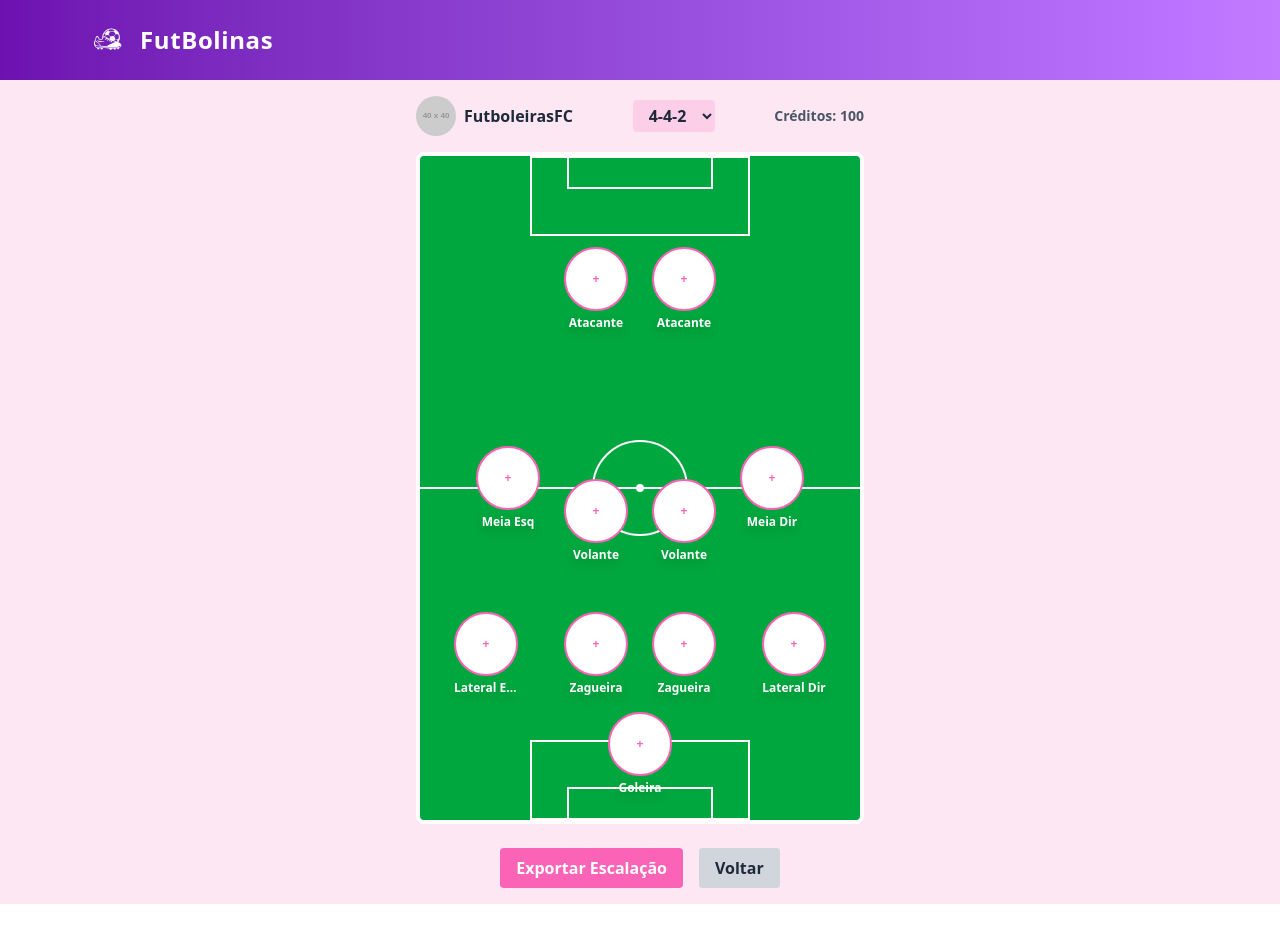
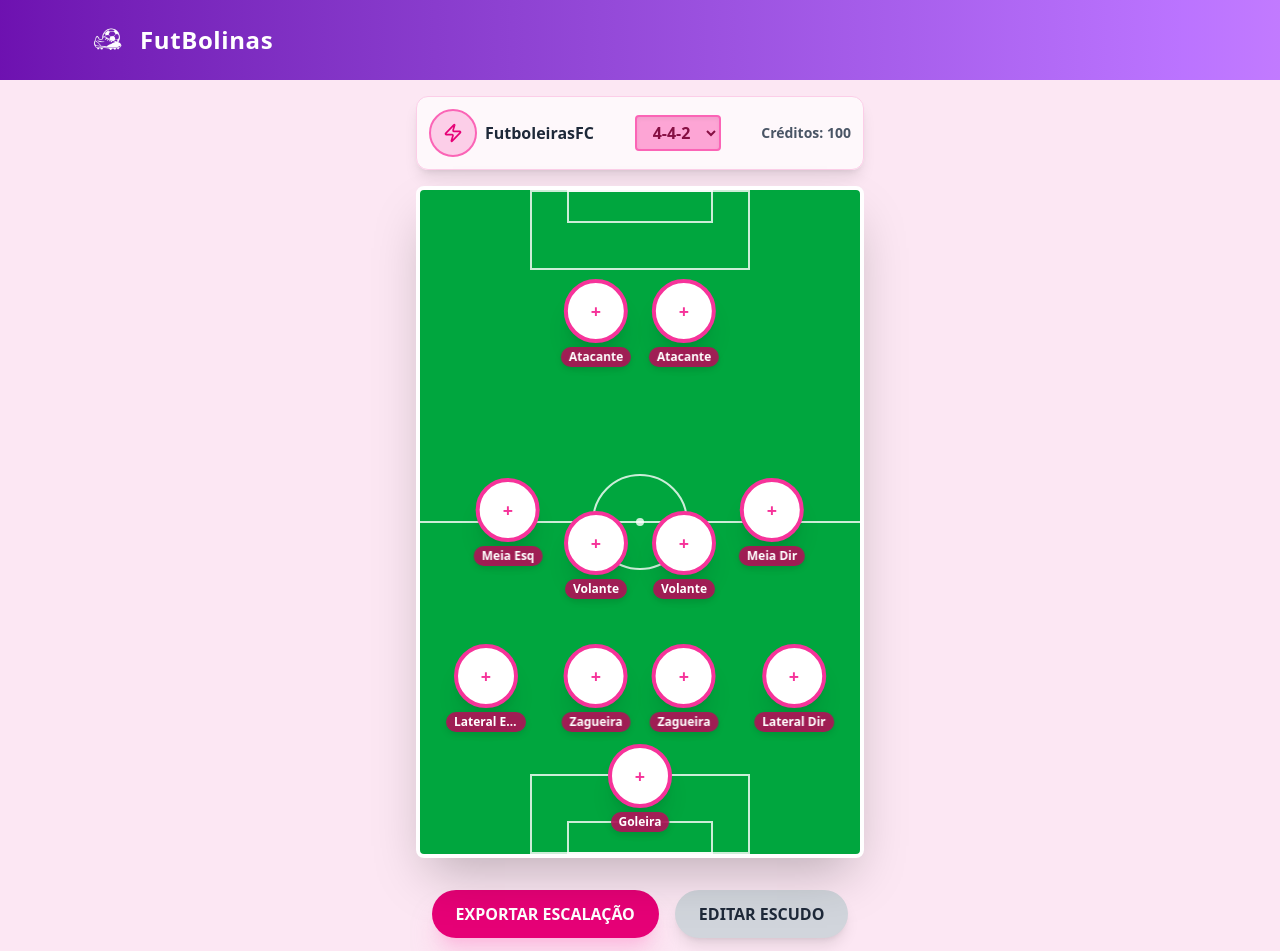
Before and after one commit to chalenge-1espg/SPRINT-3---FRONT, a React (Vite) app in the folder frontend/: page /escalacao in a window 1280 px wide. Shown: the top 951 px of the page. Before the commit the page ends 904 px from the top, so only its background shows below. Built offline with nearby package versions, Linux system fonts and the light colour scheme.

Commit message:
salvando as variaveis e nomes em escalação

```diff
--- a/frontend/src/routes/Escalacao.jsx
+++ b/frontend/src/routes/Escalacao.jsx
@@ -1,16 +1,17 @@
 // Escalacao.jsx
 import React, { useState, useEffect } from "react";
-import html2canvas from "html2canvas";
+// import html2canvas from "html2canvas"; // A função 'html2canvas' será chamada diretamente.
 import { Link } from "react-router-dom";
+import { Zap } from "lucide-react";
 
-// ✅ Imagens fixas das jogadoras
+// ✅ Imagens fixas das jogadoras (Mantido)
 const imagensFixas = {
     "Marta": "https://lendasdofutebol.com/wp-content/uploads/2023/02/perfil-marta-jogadora-optimized.jpg",
     "Bia Zaneratto": "https://f.i.uol.com.br/fotografia/2023/07/25/169031229164c01e638d798_1690312291_3x2_md.jpg",
     "Debinha": "https://img.olympics.com/images/image/private/t_1-1_300/f_auto/primary/s4j4ovxn1dfsx1bbgxd4",
     "Geyse": "https://midias.correiobraziliense.com.br/_midias/png/2023/07/18/675x450/1_geyce-28517551.png",
-  "Antonia": "https://encrypted-tbn0.gstatic.com/images?q=tbn:ANd9GcQ9BdzZ0wDIMjRKqEApPex0PGkm6wuvag8K7XA8l4YdKoFpwTWYWQusvTxWE1Zmqo9c5cU&usqp=CAU",
-  "Rafaelle": "https://encrypted-tbn2.gstatic.com/images?q=tbn:ANd9GcTqHIoaUJhAmGtTMYoTBmFDchbW_oZF2jyRZtwHQygjvlWg-P-g96eZjRjRfsgD3cQM7XQozA-4NthJGm0fe4VrJIOLE0E4iKyiaXpYMA",
+    "Antonia": "https://encrypted-tbn0.gstatic.com/images?q=tbn:ANd9GcQ9BdzZ0wDIMjRKqEApPex0PGkm6wuvag8K7XA8l4YdKoFpwTWYWQusrTxWE1Zmqo9c5cU&usqp=CAU",
+    "Rafaelle": "https://encrypted-tbn2.gstatic.com/images?q=tbn:ANd9GcTqHIoaUJhAmGtTMYoTBmFDchbW_oZF2jyRZtwHQygjvlWg-P-g96eZjRzTwHQygjvlWg-P-g96eZjRjRfsgD3cQM7XQozA-4NthJGm0fe4VrJIOLE0E4iKyiaXpYMA",
     "Andressa Alves": "https://midias.correiobraziliense.com.br/_midias/png/2023/07/18/1000x1000/1_andressa_alves-28517463.png?20230718122116",
     "Tamires": "https://pbs.twimg.com/profile_images/1813036866809028608/fdL5_Jpq_400x400.jpg",
     "Adriana": "https://s2-ge.glbimg.com/_k3V3bKJqDx-MV-lBLLPtJgr8R8=/0x0:640x506/600x0/smart/filters:gifv():strip_icc()/i.s3.glbimg.com/v1/AUTH_bc8228b6673f488aa253bbcb03c80ec5/internal_photos/bs/2023/X/y/VAzyKeT1m4sAa3UflCIA/339544313-2321885581331390-2863101517711701915-n.jpg",
@@ -20,14 +21,14 @@ const imagensFixas = {
     "Yasmim": "https://encrypted-tbn0.gstatic.com/images?q=tbn:ANd9GcRinDXUDbbAuWyNtyNVu7-y9BdAjrHaSsMHMw&s",
     "Ary Borges": "https://encrypted-tbn2.gstatic.com/images?q=tbn:ANd9GcRpLbBbFQ9-TaXPRM1v3fhOxJpMRTEDqv9ZvHo-sydvEC6L5jofdvbNA1AE9r4-pQnZlvP9TaZB_rrJcPxaRbrxF3xFbQWkD8bjbq_arKU",
     "Kerolin": "https://encrypted-tbn2.gstatic.com/images?q=tbn:ANd9GcQYGFYGY5r0lakUQofK6Pgxed-8s-nF7ip6jaeGV1yqee5geBfpF6iDlwAgA6FSjTEQjeNm5Cb7x3xH203ZMpdkAkLRNdM8_cTGU0_V_w",
-  "Angelina": "https://www.cob.org.br/_next/image?url=https%3A%2F%2Fadmin.cob.org.br%2Fuploads%2FAngelina_prata_com_a_selecao_nos_Jogos_Paris_2024_ec81215a91.jpeg&w=3840&q=75",
+    "Angelina": "https://www.cob.org.br/_next/image?url=https%3A%2F%2Fadmin.cob.org.br%2Fuploads%2FAngelina_prata_com_a_selecao_nos_Jogos_Paris_2024_ec8121215a91.jpeg&w=3840&q=75",
     "Duda Sampaio": "https://encrypted-tbn2.gstatic.com/images?q=tbn:ANd9GcRRZUqE2eE_tFECr7weFEyynpQNCqZluw7qqNG2s3RE09GV-TwG0jzpET0tvUo7sqnHQHS_-t0LL3KRLAnx-ZV3nBu0yuiHF4OnoIT9C0ER",
     "Bruna Benites": "https://encrypted-tbn0.gstatic.com/images?q=tbn:ANd9GcRUGfe_klBhVNWgDPWL-ym64mIVcwrimk5AXg&s",
     "Tainara": "https://encrypted-tbn0.gstatic.com/images?q=tbn:ANd9GcQn6VBm-J3wCEJS_PJQCkcCRX1qpDDifiYaMA&s",
     "Luciana": "https://www.esporteemacaooficial.com.br/uploads/images/2024/07/luciana-segue-com-os-treinamentos-da-selecao-brasileira-feminina-1f34a.jpg"
 };
 
-// ✅ Jogadoras por posição
+// ✅ Jogadoras por posição (Mantido)
 const jogadorasPorPosicao = {
     Goleira: ["Leticia", "Camila", "Luciana"],
     Zagueira: ["Rafaelle", "Lauren", "Tainara"],
@@ -39,7 +40,7 @@ const jogadorasPorPosicao = {
     Atacante: ["Marta", "Bia Zaneratto", "Debinha", "Geyse"],
 };
 
-// ✅ Formações
+// ✅ Formações (Mantido)
 const formacoes = {
     "4-4-2": [
         { x: "50%", y: "90%", pos: "Goleira" },
@@ -71,7 +72,7 @@ const formacoes = {
 
 const FALLBACK = "https://via.placeholder.com/240x240.png?text=Sem+imagem";
 
-// ✅ Busca imagens na Wikipedia
+// ✅ Busca imagens na Wikipedia (Mantido)
 async function fetchWikiThumbnail(name) {
     const endpoints = [
         `https://pt.wikipedia.org/w/api.php?action=query&format=json&prop=pageimages&titles=${encodeURIComponent(name)}&pithumbsize=400&origin=*`,
@@ -92,26 +93,49 @@ async function fetchWikiThumbnail(name) {
 }
 
 export default function Escalacao() {
+    // 1. ADICIONA O ESTADO PARA O NOME DO TIME
+    const [nomeDoTime, setNomeDoTime] = useState("FutboleirasFC"); // Fallback para "FutboleirasFC"
+    // ... outros estados
     const [formacao, setFormacao] = useState("4-4-2");
     const [jogadores, setJogadores] = useState({});
     const [selecionando, setSelecionando] = useState(null);
     const [imagens, setImagens] = useState({});
-  const [escudo, setEscudo] = useState(null);
+    const [escudoImagem, setEscudoImagem] = useState(null);
 
+    // Efeito para carregar a escalação, o escudo E O NOME DO TIME
     useEffect(() => {
+        // --- Carrega Escalacao Salva ---
         const saved = localStorage.getItem("escalacao");
         if (saved) {
             try { setJogadores(JSON.parse(saved)); }
             catch (e) { console.warn("Erro ao carregar escalação:", e); }
         }
+
+        // --- LÓGICA DE CARREGAMENTO DO ESCUDO ---
         const savedEscudo = localStorage.getItem("escudo");
-    if (savedEscudo) setEscudo(savedEscudo);
+        if (savedEscudo) {
+            try {
+                const parsedEscudo = JSON.parse(savedEscudo);
+                setEscudoImagem(parsedEscudo.imagem);
+            } catch (e) {
+                console.warn("Erro ao parsear dados do escudo:", e);
+                setEscudoImagem(null);
+            }
+        }
+
+        // 2. CARREGA O NOME DO TIME DO LOCALSTORAGE
+        const nomeSalvo = localStorage.getItem("nomeDoTime");
+        if (nomeSalvo) {
+            setNomeDoTime(nomeSalvo);
+        }
     }, []);
 
+    // Efeito para salvar a escalação (Mantido)
     useEffect(() => {
         localStorage.setItem("escalacao", JSON.stringify(jogadores));
     }, [jogadores]);
 
+    // ... Funções selecionarJogadora e exportarImagem (Mantidas)
     const selecionarJogadora = async (index, nome) => {
         setJogadores(prev => ({ ...prev, [index]: nome }));
         setSelecionando(null);
@@ -124,10 +148,15 @@ export default function Escalacao() {
 
     const exportarImagem = () => {
         const area = document.getElementById("campo");
-    html2canvas(area).then((canvas) => {
+        if (typeof html2canvas === 'undefined') {
+             console.error("A biblioteca html2canvas não está disponível. A função de exportar não funcionará.");
+             return;
+        }
+
+        html2canvas(area, { useCORS: true, allowTaint: true }).then((canvas) => {
             const link = document.createElement("a");
             link.download = "minha_escalacao.png";
-      link.href = canvas.toDataURL();
+            link.href = canvas.toDataURL("image/png");
             link.click();
         });
     };
@@ -135,19 +164,28 @@ export default function Escalacao() {
     return (
         <div className="min-h-screen bg-pink-100 flex flex-col items-center p-4">
             {/* HEADER */}
-      <div className="flex items-center justify-between w-full max-w-md mb-4">
+            <div className="flex items-center justify-between w-full max-w-md mb-4 bg-white/70 p-3 rounded-xl shadow-lg border border-pink-200">
                 <div className="flex items-center gap-2">
-          {escudo ? (
-            <img src={escudo} alt="escudo" className="w-12 h-12 rounded-full border-2 border-gray-400" />
+                    {/* Imagem do Escudo (Mantido) */}
+                    {escudoImagem ? (
+                        <img
+                            src={escudoImagem}
+                            alt="escudo do clube"
+                            className="w-12 h-12 rounded-full border-2 border-pink-400 object-cover shadow-md"
+                            onError={(e) => { e.currentTarget.src = "https://via.placeholder.com/40"; e.currentTarget.alt = "Erro ao carregar escudo"; }}
+                        />
                     ) : (
-            <img src="https://via.placeholder.com/40" alt="escudo" className="rounded-full w-10 h-10" />
+                        <div className="w-12 h-12 rounded-full bg-pink-200 flex items-center justify-center border-2 border-pink-400">
+                            <Zap className="w-5 h-5 text-pink-600"/>
+                        </div>
                     )}
-          <span className="font-bold text-gray-800">FutboleirasFC</span>
+                    {/* 3. EXIBE O NOME DO TIME CARREGADO */}
+                    <span className="font-bold text-gray-800">{nomeDoTime}</span>
                 </div>
                 <select
                     value={formacao}
                     onChange={(e) => setFormacao(e.target.value)}
-          className="px-3 py-1 rounded bg-pink-200 text-gray-800 font-semibold"
+                    className="px-3 py-1 rounded bg-pink-300 text-pink-900 font-semibold border-2 border-pink-400 shadow-inner hover:bg-pink-400 transition"
                 >
                     {Object.keys(formacoes).map((f) => (
                         <option key={f} value={f}>{f}</option>
@@ -156,59 +194,59 @@ export default function Escalacao() {
                 <span className="text-sm font-bold text-gray-600">Créditos: 100</span>
             </div>
 
-      {/* CAMPO */}
-      <div id="campo" className="relative w-full max-w-md aspect-[2/3] bg-green-600 rounded-lg overflow-hidden border-4 border-white">
-        <div className="absolute bottom-0 left-1/4 w-1/2 h-[12%] border-2 border-white"></div>
-        <div className="absolute top-1/2 left-0 w-full h-[2px] bg-white -translate-y-1/2"></div>
-        <div className="absolute bottom-0 left-1/3 w-1/3 h-[5%] border-2 border-white"></div>
-        <div className="absolute top-0 left-1/4 w-1/2 h-[12%] border-2 border-white"></div>
-        <div className="absolute top-0 left-1/3 w-1/3 h-[5%] border-2 border-white"></div>
-        <div className="absolute left-1/2 top-1/2 w-24 h-24 border-2 border-white rounded-full -translate-x-1/2 -translate-y-1/2"></div>
-        <div className="absolute left-1/2 top-1/2 w-2 h-2 bg-white rounded-full -translate-x-1/2 -translate-y-1/2"></div>
+            {/* CAMPO (Mantido) */}
+            <div id="campo" className="relative w-full max-w-md aspect-[2/3] bg-green-600 rounded-lg overflow-hidden border-4 border-white shadow-2xl">
+                <div className="absolute bottom-0 left-1/4 w-1/2 h-[12%] border-2 border-white/80"></div>
+                <div className="absolute top-1/2 left-0 w-full h-[2px] bg-white/80 -translate-y-1/2"></div>
+                <div className="absolute bottom-0 left-1/3 w-1/3 h-[5%] border-2 border-white/80"></div>
+                <div className="absolute top-0 left-1/4 w-1/2 h-[12%] border-2 border-white/80"></div>
+                <div className="absolute top-0 left-1/3 w-1/3 h-[5%] border-2 border-white/80"></div>
+                <div className="absolute left-1/2 top-1/2 w-24 h-24 border-2 border-white/80 rounded-full -translate-x-1/2 -translate-y-1/2"></div>
+                <div className="absolute left-1/2 top-1/2 w-2 h-2 bg-white/80 rounded-full -translate-x-1/2 -translate-y-1/2"></div>
 
-        {/* Jogadoras */}
+                {/* Jogadoras (Mantido) */}
                 {formacoes[formacao].map((pos, index) => {
                     const nomeSelecionado = jogadores[index];
                     const imagemDaJogadora = nomeSelecionado ? imagens[nomeSelecionado] : null;
 
                     return (
-            <div key={index} className="absolute -translate-x-1/2 -translate-y-1/2 flex flex-col items-center" style={{ left: pos.x, top: pos.y }}>
+                        <div key={index} className="absolute -translate-x-1/2 -translate-y-1/2 flex flex-col items-center z-10" style={{ left: pos.x, top: pos.y }}>
                             {selecionando === index ? (
-                <div className="bg-pink-200 rounded-xl shadow-lg p-2 border border-pink-400 w-48">
-                  <div className="text-xs text-gray-600 mb-2 px-1">Escolha jogadora ({pos.pos})</div>
-                  <div className="max-h-48 overflow-auto">
+                                <div className="bg-pink-50 p-3 rounded-xl shadow-2xl border-2 border-pink-400 w-52 z-20">
+                                    <div className="text-sm font-bold text-pink-700 mb-2 px-1">Escolha jogadora ({pos.pos})</div>
+                                    <div className="max-h-60 overflow-y-auto space-y-1">
                                         {(jogadorasPorPosicao[pos.pos] || []).map((j) => (
-                      <button key={j} onClick={() => selecionarJogadora(index, j)} className="flex items-center gap-3 w-full text-left p-2 rounded-lg hover:bg-pink-300 transition">
-                        <div className="w-8 h-8 rounded-full overflow-hidden bg-white flex items-center justify-center border">
-                          {imagens[j] === "loading" ? <div className="loader"></div> : <img src={imagens[j] || imagensFixas[j] || FALLBACK} alt={j} className="object-cover w-full h-full"/>}
+                                            <button key={j} onClick={() => selecionarJogadora(index, j)} className="flex items-center gap-3 w-full text-left p-2 rounded-lg bg-white hover:bg-pink-100 transition shadow-sm">
+                                                <div className="w-8 h-8 rounded-full overflow-hidden bg-gray-200 flex items-center justify-center border border-pink-300">
+                                                    {imagens[j] === "loading" ? <Zap className="w-4 h-4 animate-spin text-pink-400" /> : <img src={imagens[j] || imagensFixas[j] || FALLBACK} alt={j} className="object-cover w-full h-full"/>}
                                                 </div>
-                        <span className="text-gray-800">{j}</span>
+                                                <span className="text-gray-800 font-medium">{j}</span>
                                             </button>
                                         ))}
                                     </div>
-                  <button onClick={() => setSelecionando(null)} className="text-xs mt-2 text-center block w-full text-pink-600 hover:text-pink-800 font-semibold">Cancelar</button>
+                                    <button onClick={() => setSelecionando(null)} className="text-xs mt-3 text-center block w-full text-pink-600 hover:text-pink-800 font-semibold underline">Cancelar</button>
                                 </div>
                             ) : (
                                 <button
                                     onClick={() => setSelecionando(index)}
-                  className="bg-white rounded-full border-2 border-pink-400 w-16 h-16 flex items-center justify-center overflow-hidden"
+                                    className="bg-white rounded-full border-4 border-pink-500 w-14 h-14 sm:w-16 sm:h-16 flex items-center justify-center overflow-hidden transition-transform transform hover:scale-105 shadow-xl"
                                     title={`Posição: ${pos.pos}\nClique para escolher jogadora`}
                                 >
-                  {imagemDaJogadora === "loading" ? <div className="loader"></div> : imagemDaJogadora ? (
+                                    {imagemDaJogadora === "loading" ? <Zap className="w-6 h-6 animate-spin text-pink-500"/> : imagemDaJogadora ? (
                                         <img src={imagemDaJogadora} alt={nomeSelecionado} className="object-cover w-full h-full" onError={(e)=>{e.currentTarget.src=FALLBACK}}/>
-                  ) : <span className="text-pink-400 text-xs font-bold">+</span>}
+                                    ) : <span className="text-pink-500 text-lg font-extrabold">+</span>}
                                 </button>
                             )}
-              <span className="text-xs mt-1 text-white font-semibold drop-shadow-lg max-w-16 truncate">{nomeSelecionado || pos.pos}</span>
+                            <span className="text-xs mt-1 text-white font-semibold drop-shadow-md max-w-20 truncate bg-pink-700/80 px-2 py-0.5 rounded-full backdrop-blur-sm">{nomeSelecionado || pos.pos}</span>
                         </div>
                     );
                 })}
             </div>
 
-      {/* BOTÕES */}
-      <div className="flex gap-4 mt-6">
-        <button onClick={exportarImagem} className="bg-pink-400 px-4 py-2 rounded text-white font-semibold hover:bg-pink-500 transition">Exportar Escalação</button>
-        <Link to="/home" className="bg-gray-300 px-4 py-2 rounded text-gray-800 font-semibold hover:bg-gray-400 transition">Voltar</Link>
+            {/* BOTÕES (Mantido) */}
+            <div className="flex gap-4 mt-8">
+                <button onClick={exportarImagem} className="bg-pink-600 px-6 py-3 rounded-full text-white font-extrabold hover:bg-pink-700 transition transform hover:scale-[1.02] shadow-xl shadow-pink-300/50 uppercase">Exportar Escalação</button>
+                <Link to="/Escudo" className="bg-gray-300 px-6 py-3 rounded-full text-gray-800 font-semibold hover:bg-gray-400 transition shadow-lg uppercase">Editar Escudo</Link>
             </div>
         </div>
     );
```
Lines whose indentation alone changed are shown as unchanged.
